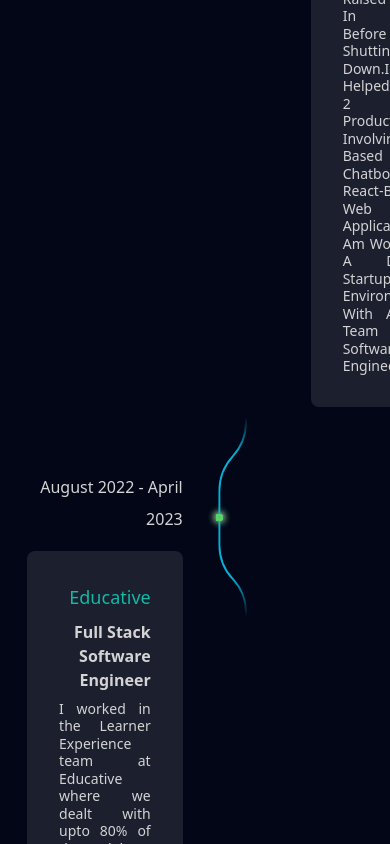
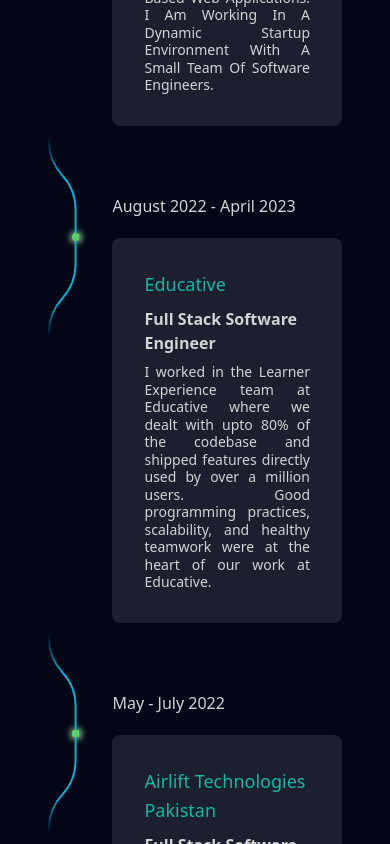
Before and after one commit to hallucinogenizer/portfolio-template, a React (Vite) app: page / in a window 390 px wide. Shown: the part 3320-4164 px from the top of the page. Built offline with nearby package versions, Linux system fonts and the light colour scheme.

Commit message:
TimelineDisplay reponsiveness

```diff
--- a/src/components/WorkTimelineSection/ExperienceCard.tsx
+++ b/src/components/WorkTimelineSection/ExperienceCard.tsx
@@ -11,10 +11,9 @@
   return (
     <div
       className={cn(
-        "flex flex-col gap-4 pt-16",
+        "flex flex-col gap-4 pt-16 md:max-w-[30rem] max-w-none",
         side === "LEFT" && "items-end text-right"
       )}
-      style={{ maxWidth: "30rem" }}
     >
       <p className="text-neutral-300 text-base font-normal leading-loose">
         {content.date}
--- a/src/components/WorkTimelineSection/TimelineDisplay.tsx
+++ b/src/components/WorkTimelineSection/TimelineDisplay.tsx
@@ -5,20 +5,23 @@
 import { cn } from "../../lib/utils/cn";
 import { Fade } from "react-awesome-reveal";
 import { HOVER_TRANSLATE_CLASSES } from "../../lib/constants";
+import useWindowDimensions from "../../lib/hooks/useWindowDimensions";
 
 export default function TimelineDisplay() {
+  const { width } = useWindowDimensions();
+
   return (
     <div className="flex text-light h-full">
       {/* left half of screen */}
       <div
-        className="h-full flex flex-col justify-start items-end pt-12"
+        className="h-full hidden md:flex flex-col justify-start items-end pt-12"
         style={{ flexBasis: "calc(50% - 0.375rem)" }}
       >
         {experienceData.map((experienceContent, i) => (
           <SingleExperience
             content={experienceContent}
             side="LEFT"
-            className={i % 2 === 0 ? "invisible" : ""}
+            className={i % 2 === 0 ? "invisible" : "visible"}
           />
         ))}
       </div>
@@ -27,15 +30,12 @@
       <div className="w-1.5 min-h-max bg-gradient-to-b from-neutral-900/60 via-20% via-cyan-500/60 to-neutral-900/60" />
 
       {/* right half of screen */}
-      <div
-        className="h-full flex flex-col justify-start items-start pt-12"
-        style={{ flexBasis: "calc(50% - 0.375rem)" }}
-      >
+      <div className="h-full flex flex-col justify-start items-start pt-12 md:basis-[calc(50%-0.375rem)]">
         {experienceData.map((experienceContent, i) => (
           <SingleExperience
             content={experienceContent}
             side="RIGHT"
-            className={i % 2 !== 0 ? "invisible" : ""}
+            className={cn(i % 2 !== 0 && width >= 786 ? "invisible" : "")}
           />
         ))}
       </div>
--- /dev/null
+++ b/src/lib/hooks/useWindowDimensions.ts
@@ -0,0 +1,26 @@
+import { useState, useEffect } from "react";
+
+function getWindowDimensions() {
+  const { innerWidth: width, innerHeight: height } = window;
+  return {
+    width,
+    height,
+  };
+}
+
+export default function useWindowDimensions() {
+  const [windowDimensions, setWindowDimensions] = useState(
+    getWindowDimensions()
+  );
+
+  useEffect(() => {
+    function handleResize() {
+      setWindowDimensions(getWindowDimensions());
+    }
+
+    window.addEventListener("resize", handleResize);
+    return () => window.removeEventListener("resize", handleResize);
+  }, []);
+
+  return windowDimensions;
+}
```
